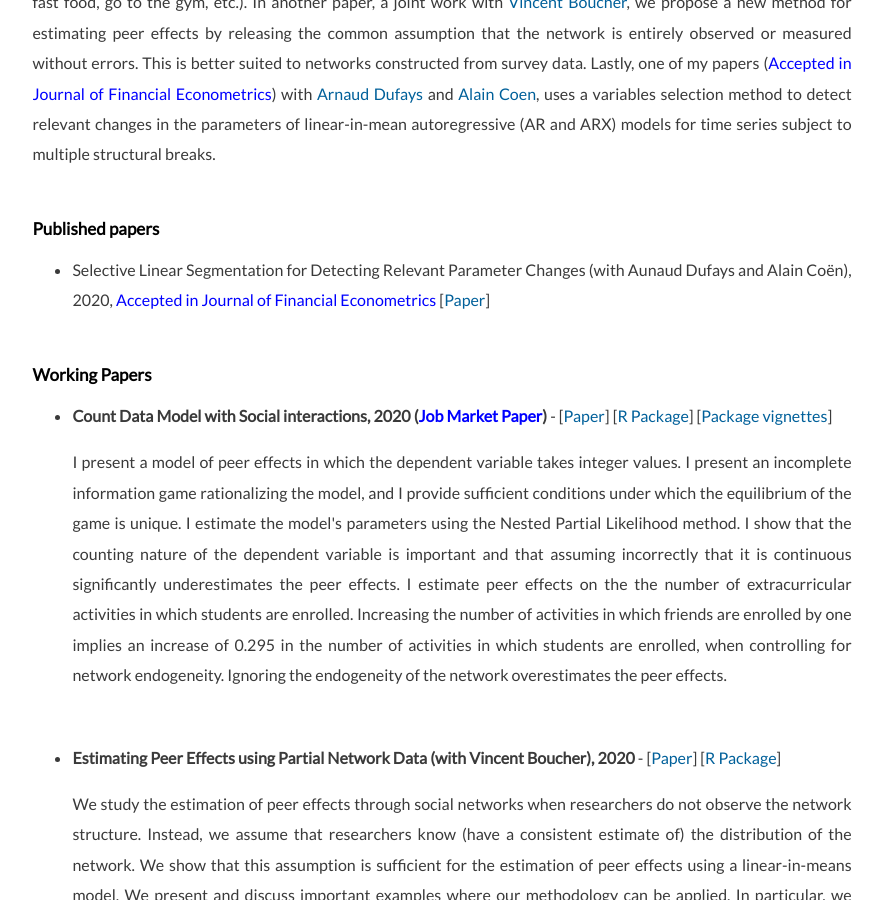
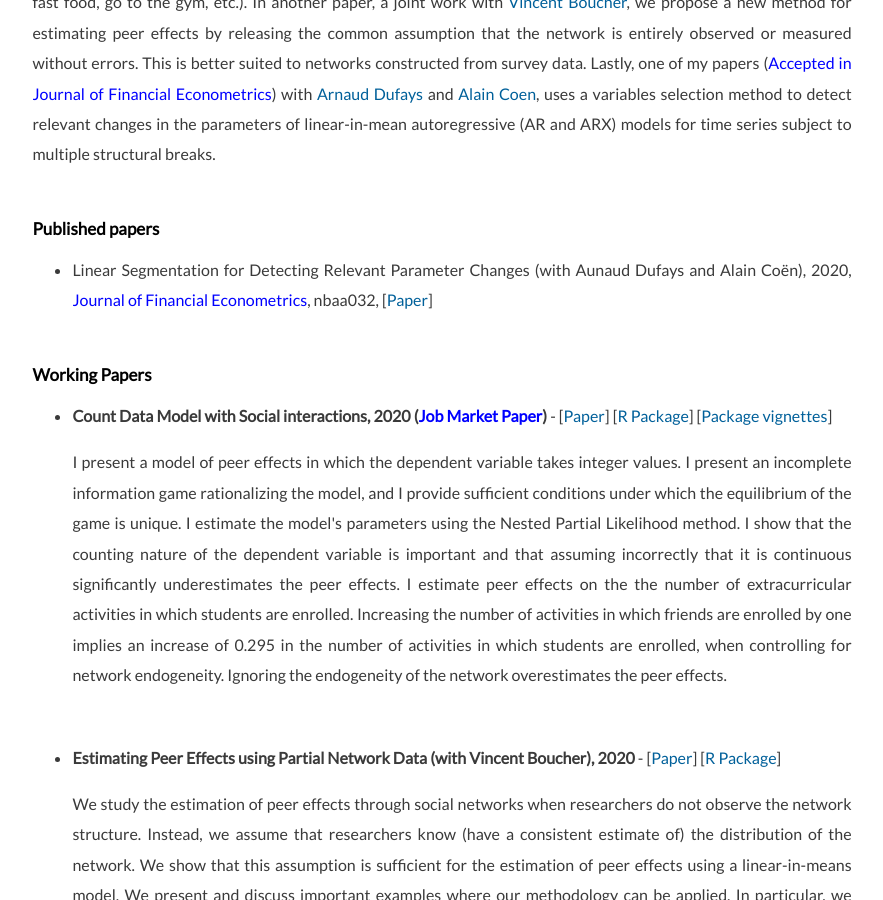
Before and after one commit to ahoundetoungan/ahoundetoungan.github.io, a Jekyll site: the page built from research/index.html, in a window 1280 px wide and 900 px high, scrolled down 435 px. Shown: the whole window, without its empty margins (198-1081 px from the left). Built offline with Jekyll 4.4.1, drawn with Linux system fonts in a browser that asks for light colours; some web fonts are replaced.

Commit message:
Publication

```diff
--- a/research/index.html
+++ b/research/index.html
@@ -27,8 +27,8 @@
   <div id = "research2">
     <h2>Published papers</h2>
   	<ul>
-  		<li>Selective Linear Segmentation for Detecting Relevant Parameter Changes (with Aunaud Dufays and Alain Coën), 2020,
-			<span style="color: blue;">Accepted in Journal of Financial Econometrics</span> [<a href="https://papers.ssrn.com/sol3/papers.cfm?abstract_id=3461554" target="_blank">Paper</a>]
+  		<li>Linear Segmentation for Detecting Relevant Parameter Changes (with Aunaud Dufays and Alain Coën), 2020,
+			<span style="color: blue;">Journal of Financial Econometrics</span>, nbaa032, [<a href="https://academic.oup.com/jfec/advance-article-abstract/doi/10.1093/jjfinec/nbaa032/6056557?redirectedFrom=fulltext" target="_blank">Paper</a>]
 
 		</li>
   	</ul>
```
